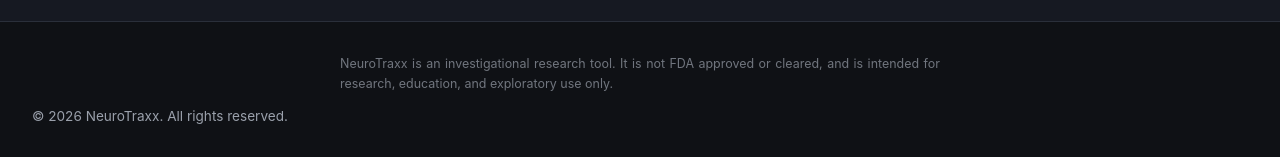
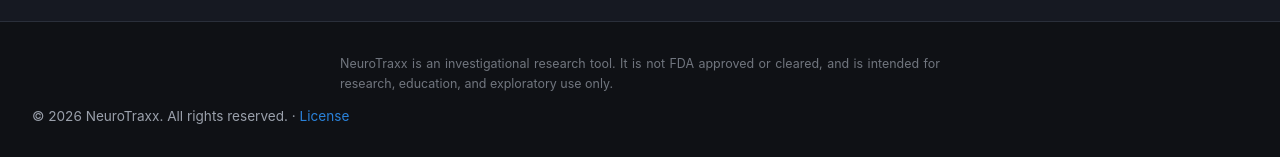
Before and after one commit to clement-t-chow/neurotraxx-site, a Jekyll site: the page built from index.html, in a window 1280 px wide and 900 px high, scrolled down 3306 px, cut to the strip 423-900 px from the top of the window. Shown: the part 317-474 px from the top of the strip. Built offline with Jekyll 4.4.1, drawn with Linux system fonts in a browser that asks for light colours.

Commit message:
Add proprietary license and link in footer

```diff
--- a/index.html
+++ b/index.html
@@ -118,7 +118,7 @@
       or cleared, and is intended for research, education, and exploratory
       use only.
     </p>
-    <p>&copy; 2026 NeuroTraxx. All rights reserved.</p>
+    <p>&copy; 2026 NeuroTraxx. All rights reserved. · <a href="{{ '/LICENSE' | relative_url }}">License</a></p>
   </footer>
 
   <script>
```
Also changed, not shown: 1 other file.
